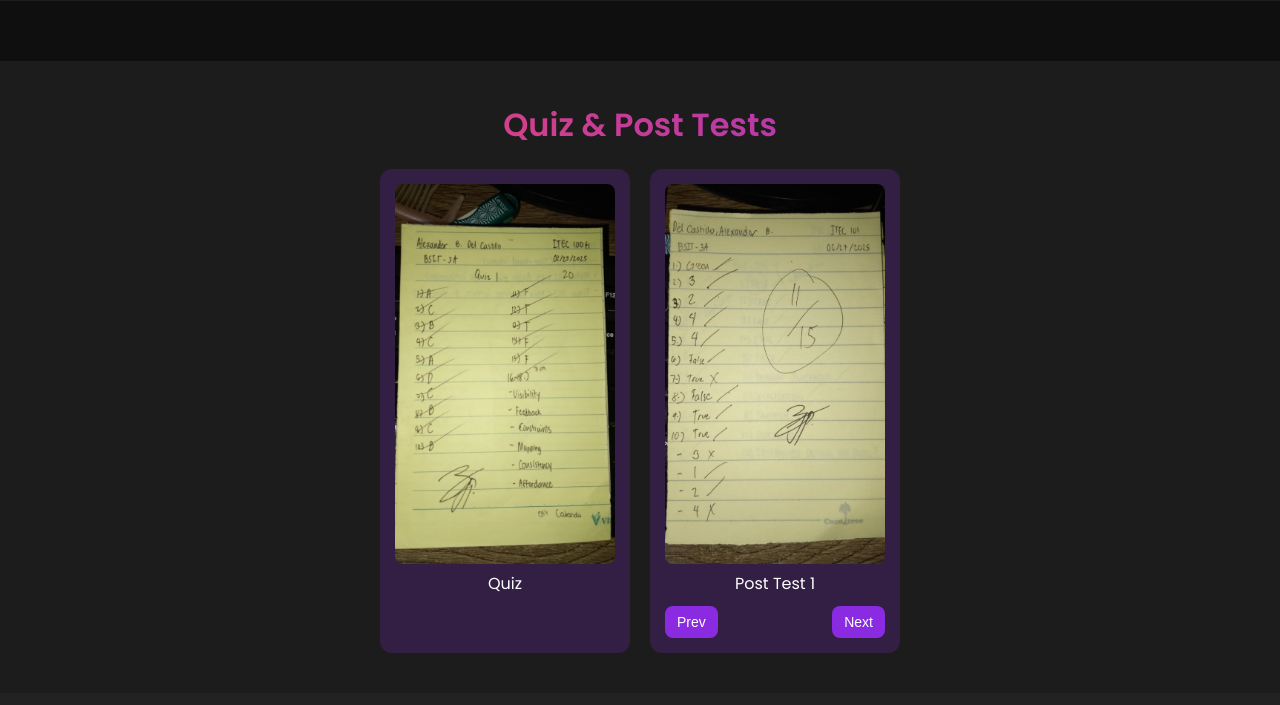
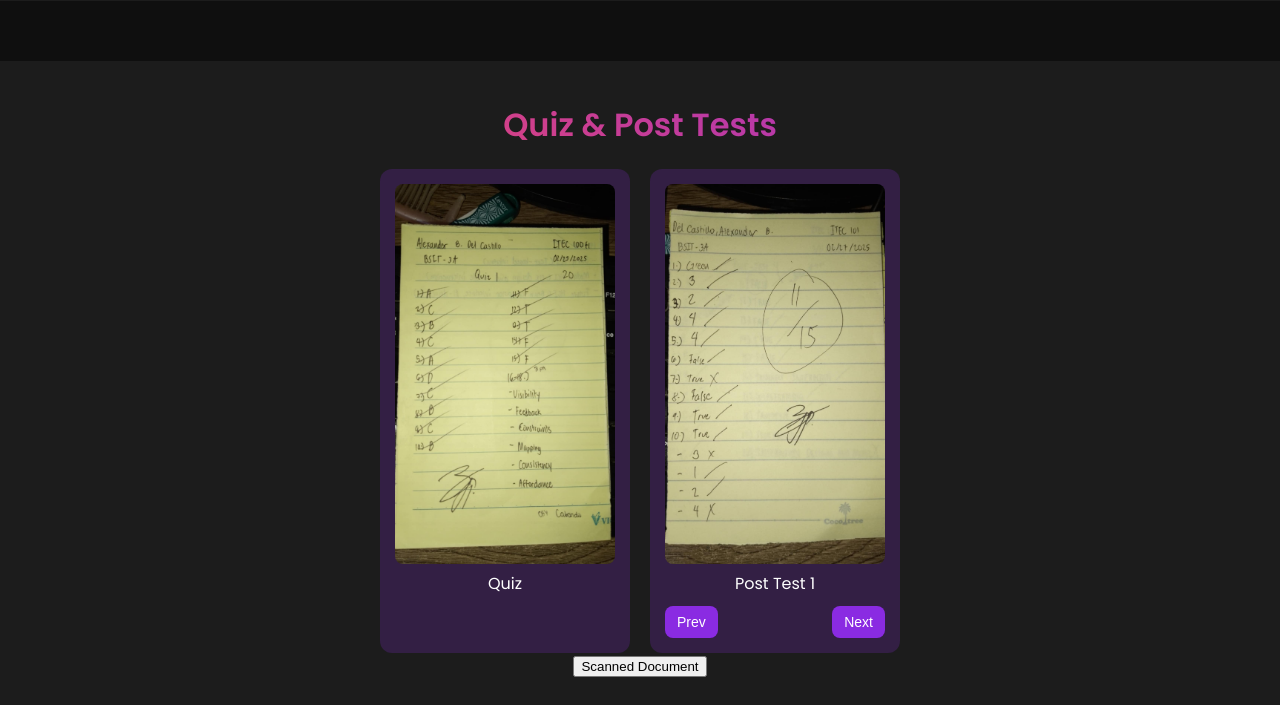
Before and after one commit to Alex-xander12/WebPortfolio, a plain HTML site: page index.html in a window 1280 px wide. Shown: the part 2357-3062 px from the top of the page. Drawn offline with Linux system fonts and the light colour scheme.

Commit message:
index.html

```diff
--- a/index.html
+++ b/index.html
@@ -99,7 +99,7 @@
 </section>
 
   <!-- Quiz & Post Test Section -->
-  <section id="quiz-section">
+<section id="quiz-section">
     <h2>Quiz & Post Tests</h2>
     <div class="quiz-container">
         <!-- Quiz -->
@@ -117,10 +117,15 @@
             </div>
         </div>
     </div>
+
+    <!-- Scanned Document Button -->
+    <div class="scanned-doc">
+        <a href="https://alex-xander12.github.io/WebPortfolio/itec101_quizpost-tests.pdf" target="_blank">
+            <button>Scanned Document</button>
+        </a>
+    </div>
 </section>
 
-
-    <!-- Footer -->
     <!-- Footer -->
     <footer>
         <div class="footer-container">
```
